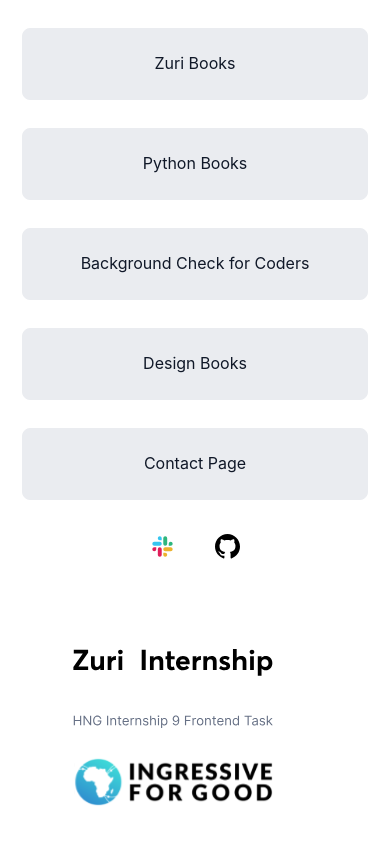
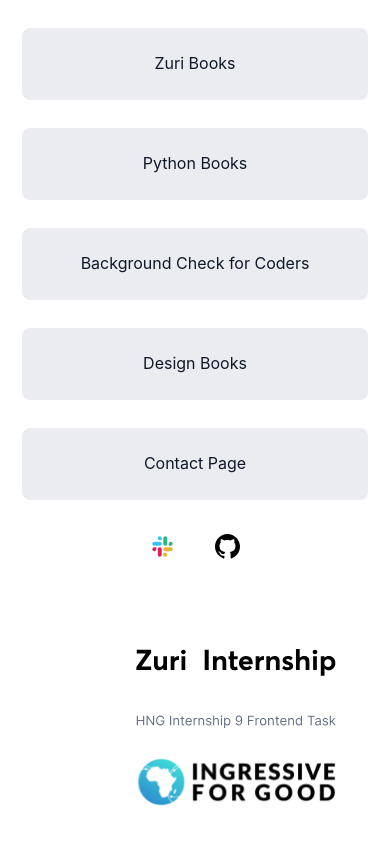
Before and after one commit to danutibe07/Zuri-Project1, a React (Create React App) app: page /#/ in a window 390 px wide. Shown: the part 397-1241 px from the top of the page. Built offline with nearby package versions, Linux system fonts and the light colour scheme.

Commit message:
responsiveness

```diff
--- a/src/App.js
+++ b/src/App.js
@@ -1,6 +1,6 @@
 import React from 'react'
 import Home from './Components/Home/Home'
-import { BrowserRouter , Routes , HashRouter, Route } from 'react-router-dom';
+import {  Routes , HashRouter, Route } from 'react-router-dom';
 import Contact from './Components/Contact/Contact'
 import Footer from './Components/Footer/Footer';
 const App = () => {
--- a/src/Components/Contact/Contact.css
+++ b/src/Components/Contact/Contact.css
@@ -190,8 +190,7 @@ label {
         font-size: 13px;
     }
     .contact{
-        padding-left: 20px;
-        padding-right: 20px;
+        padding-right: 3rem;
     }
 }
 .text-danger{
--- a/src/Components/Contact/Contact.jsx
+++ b/src/Components/Contact/Contact.jsx
@@ -89,11 +89,12 @@ const Contact = () => {
             </textarea>
             <p className="text-danger">{inputErrors.message}</p>
             <div className="contact__checkbox">
-              <input type="checkbox" className='checkbox_btn' required />
-              <p>You agree to providing your data to {name} who may contact you.</p>
+              <input type="checkbox" className='checkbox_btn' id="check" name="check" value="Submit" required/>
+                  <p>You agree to providing your data to {name} who may contact you.</p>
             </div>
           </div>
-          <button id="btn__submit" type='submit'>Send Message</button>
+          <button id="btn__submit" type='submit'
+          >Send Message</button>
         </form>
       </section>
     </div>
--- a/src/index.css
+++ b/src/index.css
@@ -140,6 +140,8 @@ footer {
   }
 }
 
+
+
 @media screen and (max-width:700px) {
   .sharebtn {
     display: none;
@@ -180,7 +182,7 @@ footer {
     flex-direction: column;
     justify-items: left;
     align-items: flex-start;
-    padding-left: 15%;
+    padding-left: 33%;
     padding-right: 15%;
   }
 
@@ -192,7 +194,11 @@ footer {
     margin: 0;
   }
 }
-
+/* @media screen and (max-width:375) {
+  footer{
+    padding-left: 120px !important;
+  }
+} */
 .slack {
   display: none;
 }
```
